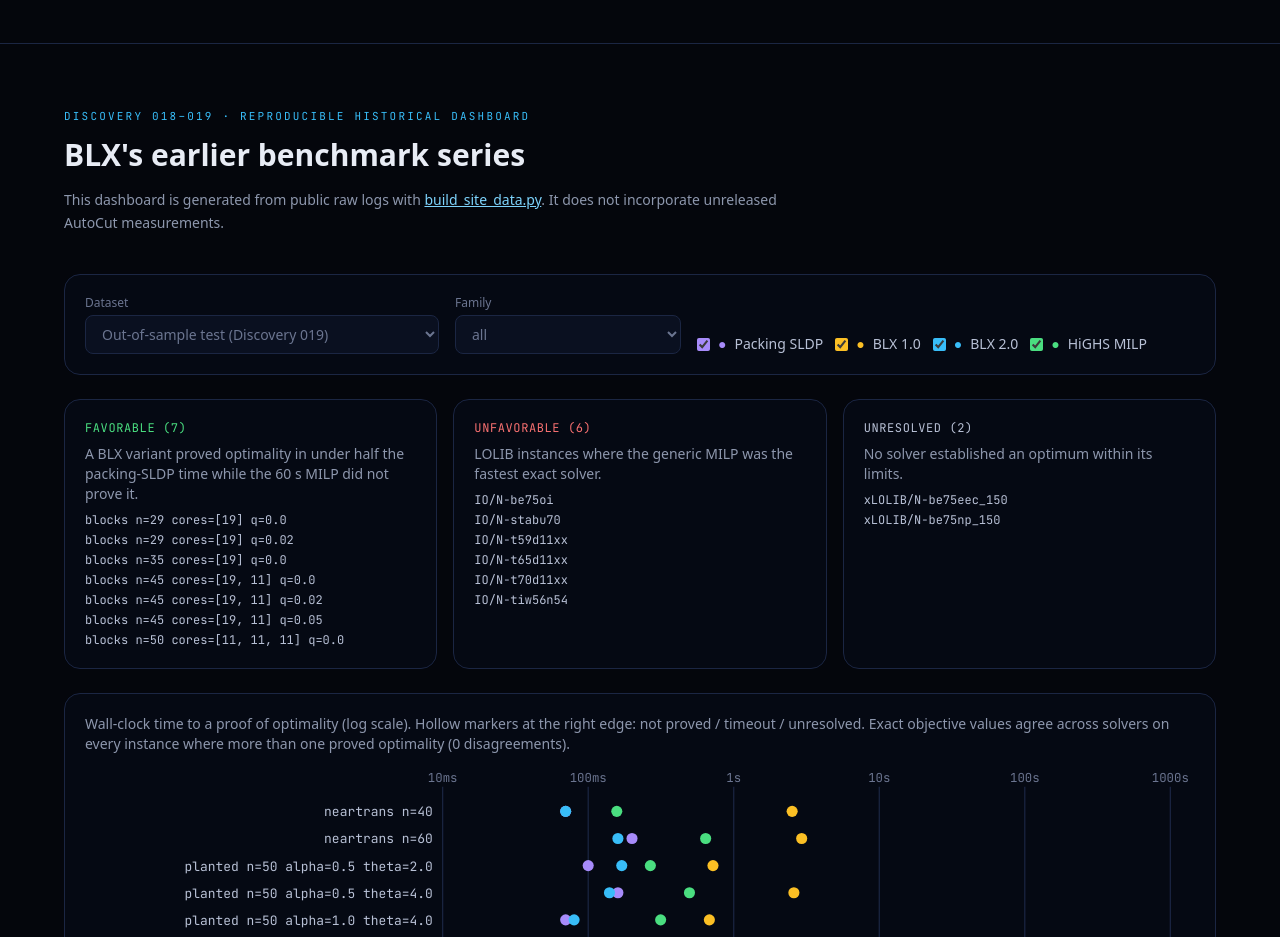
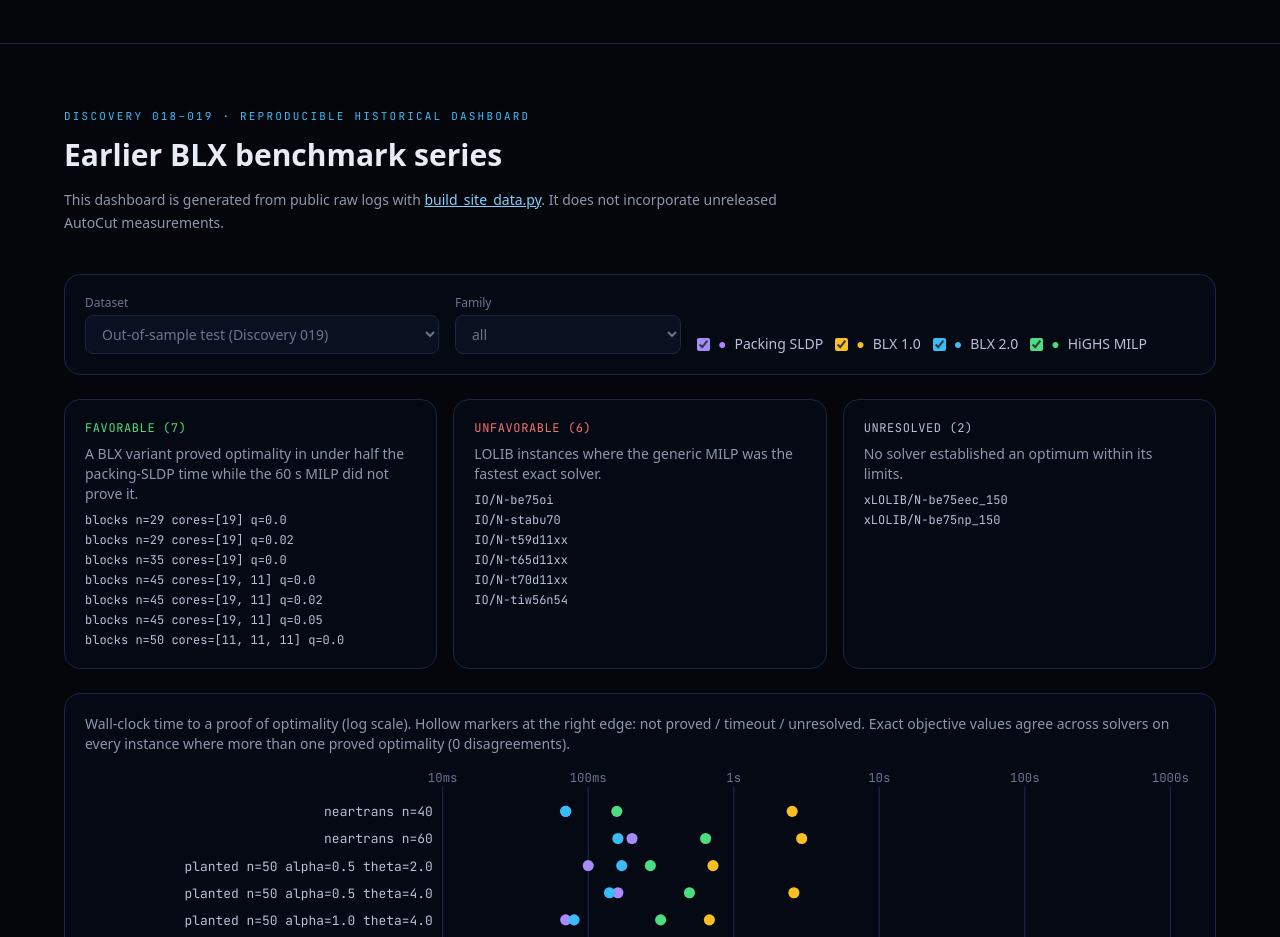
Before and after one commit to entropysherlock/westfall-optimization, a Next.js app in the folder website/: page /benchmarks in a window 1280 px wide. Shown: the part 1040-1977 px from the top of the page. Built offline with nearby package versions, Linux system fonts and the light colour scheme.

Commit message:
Fix JSX lint in updated benchmark page

```diff
--- a/website/src/app/benchmarks/page.tsx
+++ b/website/src/app/benchmarks/page.tsx
@@ -37,7 +37,7 @@ export default function Benchmarks() {
     <section className="border-t border-line">
       <div className="mx-auto max-w-page px-5 pt-16 sm:px-8">
         <p className="kicker">Discovery 018–019 · reproducible historical dashboard</p>
-        <h2 className="mt-3 text-3xl font-semibold">BLX's earlier benchmark series</h2>
+        <h2 className="mt-3 text-3xl font-semibold">Earlier BLX benchmark series</h2>
         <p className="mt-4 max-w-3xl text-sm leading-relaxed text-fog-400">This dashboard is generated from public raw logs with <a className="text-cyan-300 underline" href={blob("scripts/build_site_data.py")}>build_site_data.py</a>. It does not incorporate unreleased AutoCut measurements.</p>
       </div>
       <div className="mx-auto max-w-page px-5 py-10 sm:px-8"><BenchmarkDashboard /></div>
```
